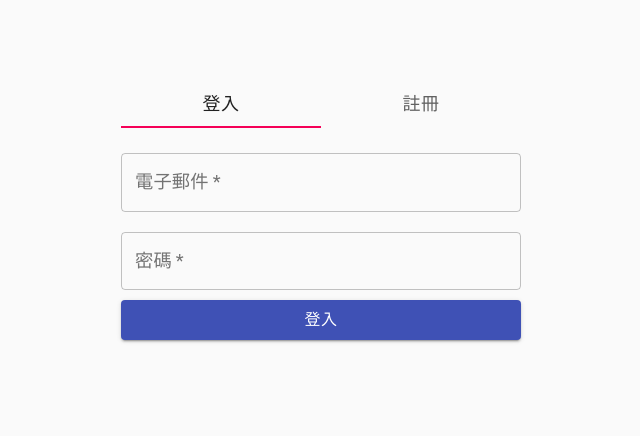
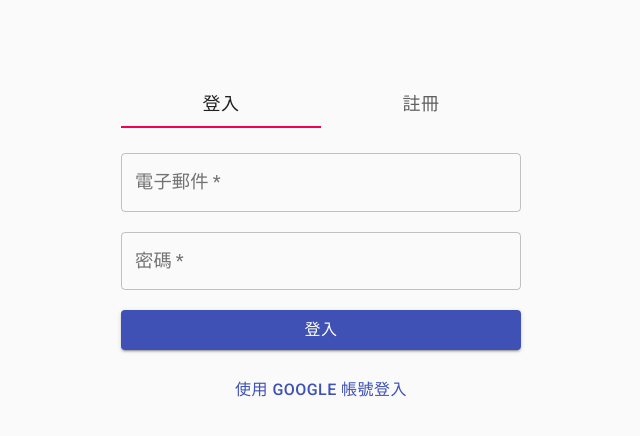
Before and after one commit to TSinChen/todolist-firebase, a React (Create React App) app: page /login in a window 1280 px wide. Shown: the top 436 px of the page, without its empty margins (319-959 px from the left). Built offline with nearby package versions, Linux system fonts and the light colour scheme; no server answers.

Commit message:
add google login

```diff
--- a/src/components/Landing/Landing.js
+++ b/src/components/Landing/Landing.js
@@ -36,9 +36,9 @@ const useStyles = makeStyles((theme) => ({
 	form: {
 		width: '100%',
 		padding: '15px 0',
-	},
-	input: {
-		margin: '10px 0',
+		'& > *': {
+			margin: '10px 0',
+		},
 	},
 }));
 
@@ -46,7 +46,7 @@ const Landing = (props) => {
 	const classes = useStyles();
 	const history = useHistory();
 	const isLogin = useSelector((state) => state.auth.isLogin);
-	const { isWaiting, handleRegister, handleLogin } = props;
+	const { isWaiting, handleRegister, handleLogin, handleGoogleLogin } = props;
 	const [loginOrRegister, setLoginOrRegister] = useState(
 		TABS_VALUE.login.value
 	);
@@ -149,6 +149,9 @@ const Landing = (props) => {
 					<Button type="submit" fullWidth variant="contained" color="primary">
 						{TABS_VALUE[loginOrRegister].label}
 					</Button>
+					<Button fullWidth color="primary" onClick={handleGoogleLogin}>
+						使用 Google 帳號登入
+					</Button>
 				</Box>
 			</Box>
 			<Backdrop open={isWaiting}>
--- a/src/containers/Landing/Landing.js
+++ b/src/containers/Landing/Landing.js
@@ -1,19 +1,20 @@
 import { useState } from 'react';
-import { useHistory } from 'react-router-dom';
 import { useDispatch } from 'react-redux';
 import {
 	createUserWithEmailAndPassword,
 	signInWithEmailAndPassword,
 	onAuthStateChanged,
+	signInWithPopup,
+	GoogleAuthProvider,
 } from 'firebase/auth';
 import { auth } from '../../config/firebase';
 import Layout from '../../components/Landing/Landing';
 import { LOGIN, LOGOUT } from '../../constants/action';
 
 const Landing = () => {
-	const history = useHistory();
 	const dispatch = useDispatch();
 	const [isWaiting, setIsWaiting] = useState(false);
+	const googleProvider = new GoogleAuthProvider();
 
 	const handleRegister = async (params) => {
 		setIsWaiting(true);
@@ -36,10 +37,6 @@ const Landing = () => {
 		setIsWaiting(true);
 		try {
 			await signInWithEmailAndPassword(auth, params.email, params.password);
-			dispatch({
-				type: LOGIN,
-			});
-			history.push('/');
 		} catch (error) {
 			console.error(error);
 			alert(error);
@@ -61,11 +58,26 @@ const Landing = () => {
 		}
 	});
 
+	const handleGoogleLogin = async () => {
+		setIsWaiting(true);
+		try {
+			await signInWithPopup(
+				auth,
+				googleProvider.setCustomParameters({ prompt: 'select_account' })
+			);
+		} catch (error) {
+			console.error(error);
+		} finally {
+			setIsWaiting(false);
+		}
+	};
+
 	return (
 		<Layout
 			isWaiting={isWaiting}
 			handleRegister={handleRegister}
 			handleLogin={handleLogin}
+			handleGoogleLogin={handleGoogleLogin}
 		/>
 	);
 };
```
